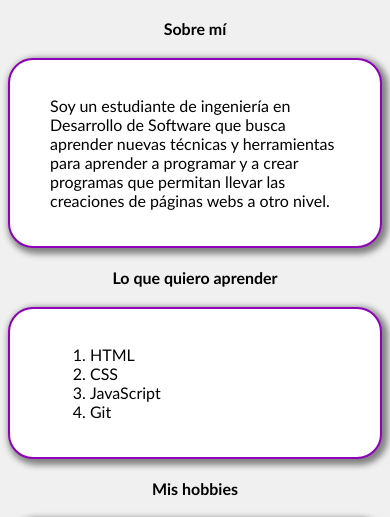
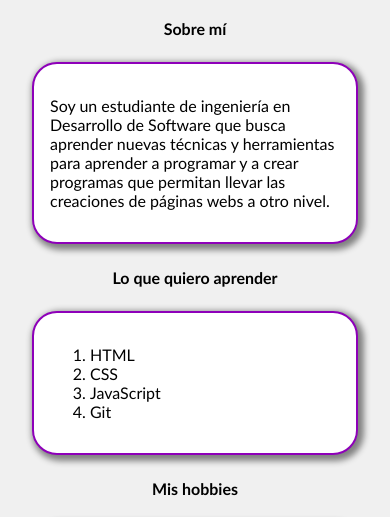
Before and after one commit to Lpdaniel/clases-html, a plain HTML site: page Segunda_clase.html in a window 390 px wide. Shown: the part 251-768 px from the top of the page. Drawn offline with Linux system fonts and the light colour scheme.

Commit message:
Colocar contenedores responsive

```diff
--- a/estilos.css
+++ b/estilos.css
@@ -24,15 +24,16 @@ h2 {
 /*  Tarjetas blancas que envuelven el contenido de cada sección  */
 .contenedores {
     background-color: white;
-    padding: 20px 40px;
+    padding: 1rem;
     /* padding arriba-abajo | izquierda-derecha */
     box-shadow: 3px 3px 6px 3px gray;
-    font-size: 20px;
+    font-size: 1rem;
     border-radius: 25px;
-    max-width: 700px;
-    margin: 20px auto;
+    max-width: auto;
+    margin: 1.5rem ;
     border: 2px solid #8e00b9;
 }
+
 
 .boton-enlace{
     color: rgb(194, 0, 0);
@@ -118,8 +119,6 @@ img {
     }
 }
 
-
-
 .nav-link:hover,
 .nav-link:focus {
     color: white;
```
